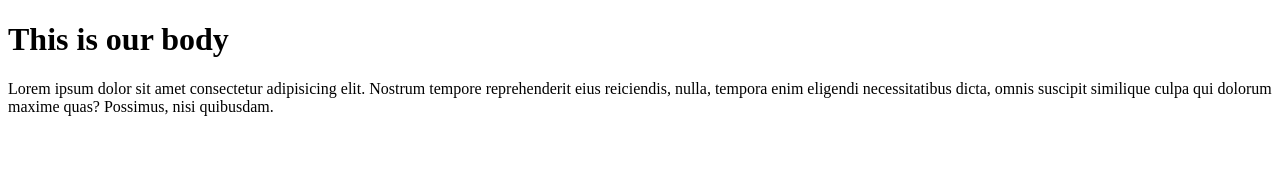
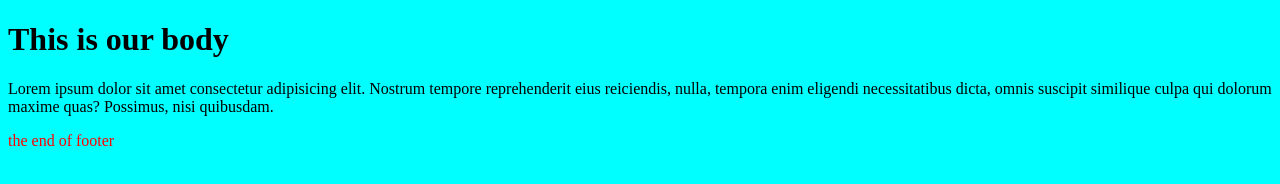
Before and after one commit to Mh-Alamin/colormag-theme, a plain HTML site: page index.html in a window 1280 px wide. Drawn offline with Linux system fonts and the light colour scheme.

Commit message:
added new command

```diff
--- a/index.html
+++ b/index.html
@@ -5,10 +5,12 @@
     <meta http-equiv="X-UA-Compatible" content="IE=edge">
     <meta name="viewport" content="width=device-width, initial-scale=1.0">
     <title>My first github Project</title>
+    <link rel="stylesheet" href="style.css">
 </head>
 <body>
       <h1>This is our body</h1>
 
       <p>Lorem ipsum dolor sit amet consectetur adipisicing elit. Nostrum tempore reprehenderit eius reiciendis, nulla, tempora enim eligendi necessitatibus dicta, omnis suscipit similique culpa qui dolorum maxime quas? Possimus, nisi quibusdam.</p>
+      <footer style="color:red">the end of footer</footer>
 </body>
 </html>
```
